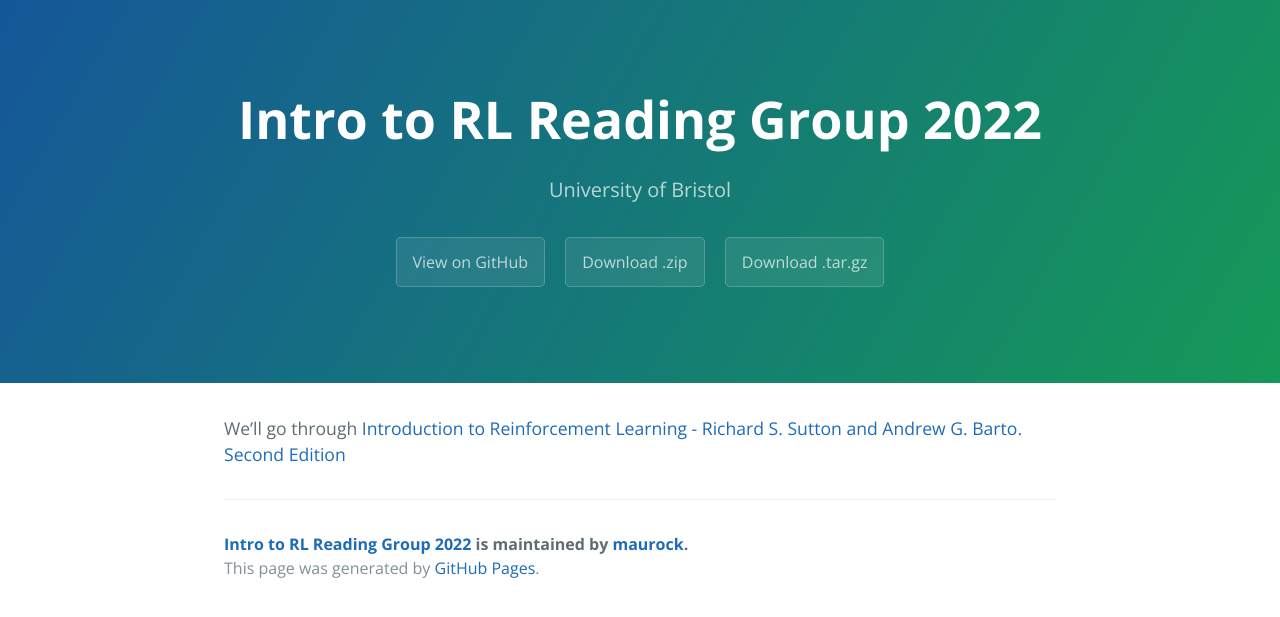
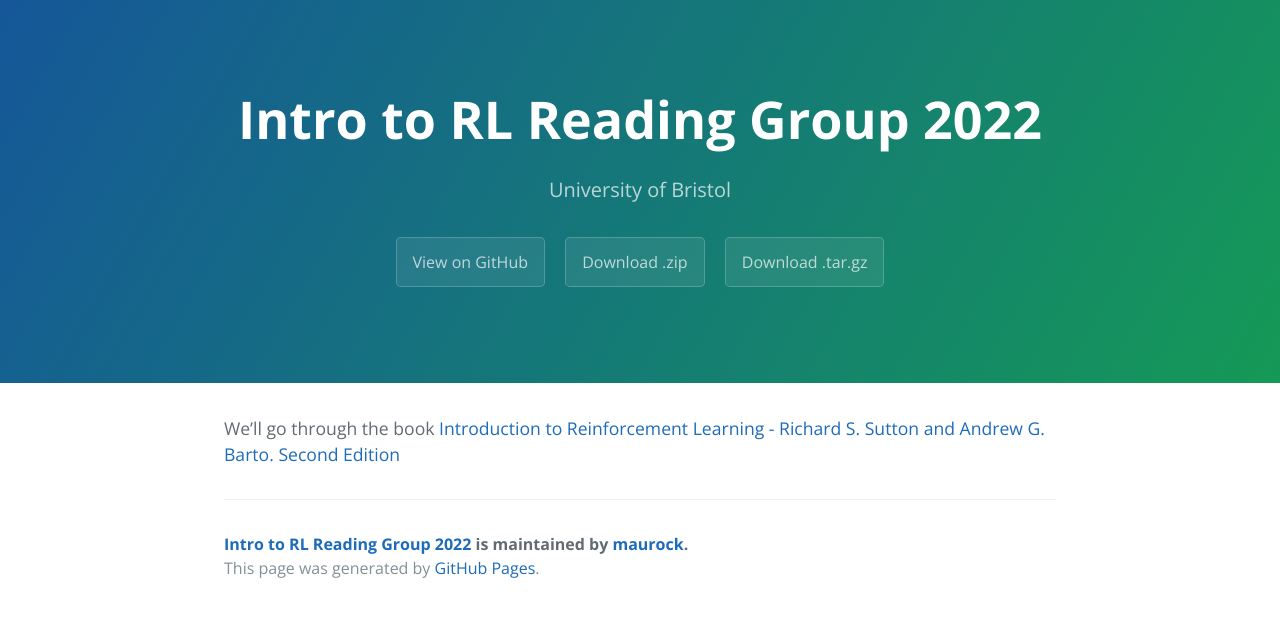
Before and after one commit to Reinforcement-Learning-Intro/Reinforcement-Learning-Intro.github.io, a Jekyll site: the page built from _posts/2022-01-24-welcome.markdown, in a window 1280 px wide. Shown: the top 617 px of the page. Built offline with Jekyll 4.4.1, drawn with Linux system fonts in a browser that asks for light colours.

```diff
--- a/_posts/2022-01-24-welcome.markdown
+++ b/_posts/2022-01-24-welcome.markdown
@@ -1,8 +1,8 @@
 ---
 layout: default
 title:  "Welcome!"
-date:   2022-01-24
+date:   2022-01-24 00:00:00
 categories: main
 ---
 
-We'll go through [Introduction to Reinforcement Learning - Richard S. Sutton and Andrew G. Barto. Second Edition](http://incompleteideas.net/book/bookdraft2017nov5.pdf)
+We'll go through the book [Introduction to Reinforcement Learning - Richard S. Sutton and Andrew G. Barto. Second Edition](http://incompleteideas.net/book/bookdraft2017nov5.pdf)
--- a/index.html
+++ b/index.html
@@ -4,7 +4,7 @@ title: {{ site.name }}
 ---
 
 <div id="home">
-  <h1>Blog Posts</h1>
+  <h1>Reading sessions</h1>
   <ul class="posts">
     {% for post in site.posts %}
       <li><span>{{ post.date | date_to_string }}</span> &raquo; <a href="{{ site.baseurl }}{{ post.url }}">{{ post.title }}</a></li>
```
